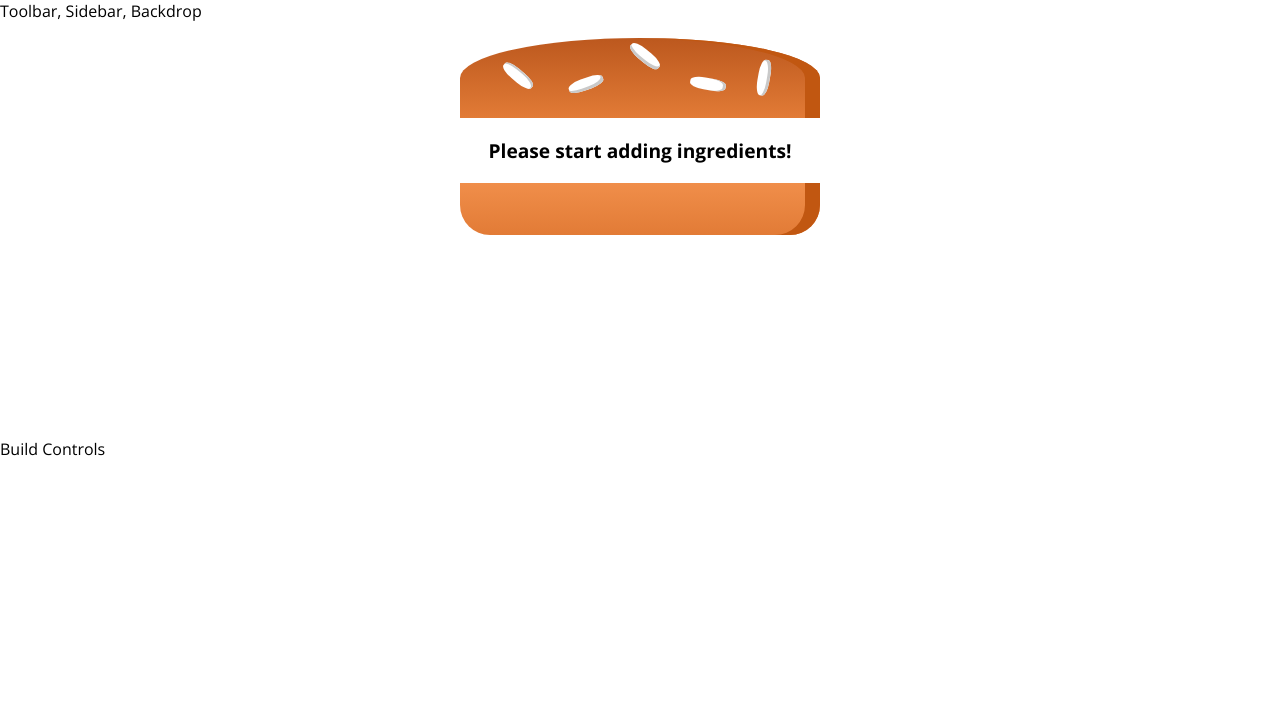
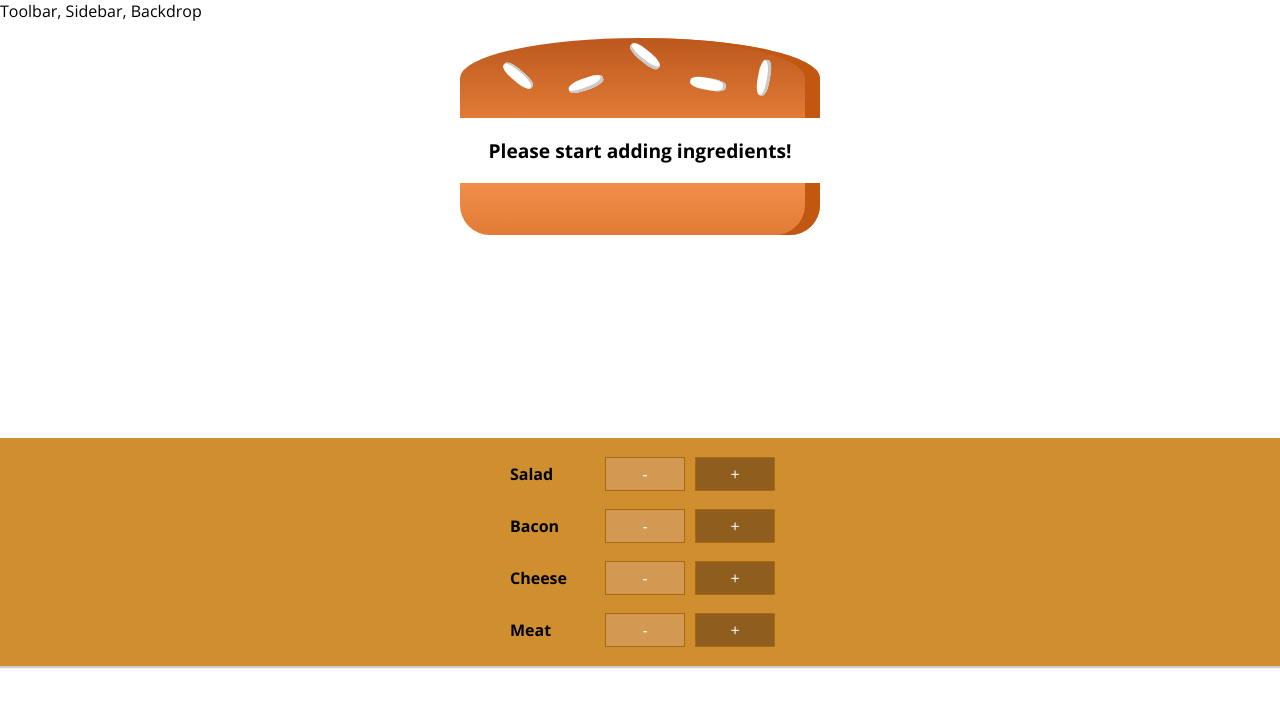
Before and after one commit to 3atharvkurdukar/udemy-react, a React (Create React App) app: page / in a window 1280 px wide. Shown: the top 706 px of the page. Built offline with nearby package versions, Linux system fonts and the light colour scheme.

Commit message:
Outputting BuildControls

```diff
--- /dev/null
+++ b/src/components/Burger/BuildControls/BuildControls.js
@@ -0,0 +1,18 @@
+import React from 'react';
+import classes from './BuildControls.module.css';
+import BuildControl from './BuildControl/BuildControl';
+
+const controls = [
+    { label: 'Salad', type: 'salad' },
+    { label: 'Bacon', type: 'bacon' },
+    { label: 'Cheese', type: 'cheese' },
+    { label: 'Meat', type: 'meat' },
+]
+
+const buildControls = () => (
+    <div className={classes.BuildControls}>
+        {controls.map((control) => <BuildControl key={control.label} label={control.label} />) }
+    </div>
+);
+
+export default buildControls;
--- /dev/null
+++ b/src/components/Burger/BuildControls/BuildControls.module.css
@@ -0,0 +1,10 @@
+.BuildControls {
+    width: 100%;
+    background-color: #CF8F2E;
+    display: flex;
+    flex-flow: column;
+    align-items: center;
+    box-shadow: 0 2px 1px #cccccc;
+    margin: auto;
+    padding: 10px 0;
+}
--- a/src/containers/BurgerBuilder/BurgerBuilder.js
+++ b/src/containers/BurgerBuilder/BurgerBuilder.js
@@ -1,6 +1,7 @@
 import React, { Component } from 'react';
 import Aux from '../../hoc/Auxiliary';
 import Burger from '../../components/Burger/Burger';
+import BuildControls from '../../components/Burger/BuildControls/BuildControls';
 
 class BurgerBuilder extends Component {
 
@@ -17,7 +18,7 @@ class BurgerBuilder extends Component {
         return (
             <Aux>
                 <Burger ingredients={this.state.ingredients} />
-                <div>Build Controls</div>
+                <BuildControls />
             </Aux>
         );
     }
```
